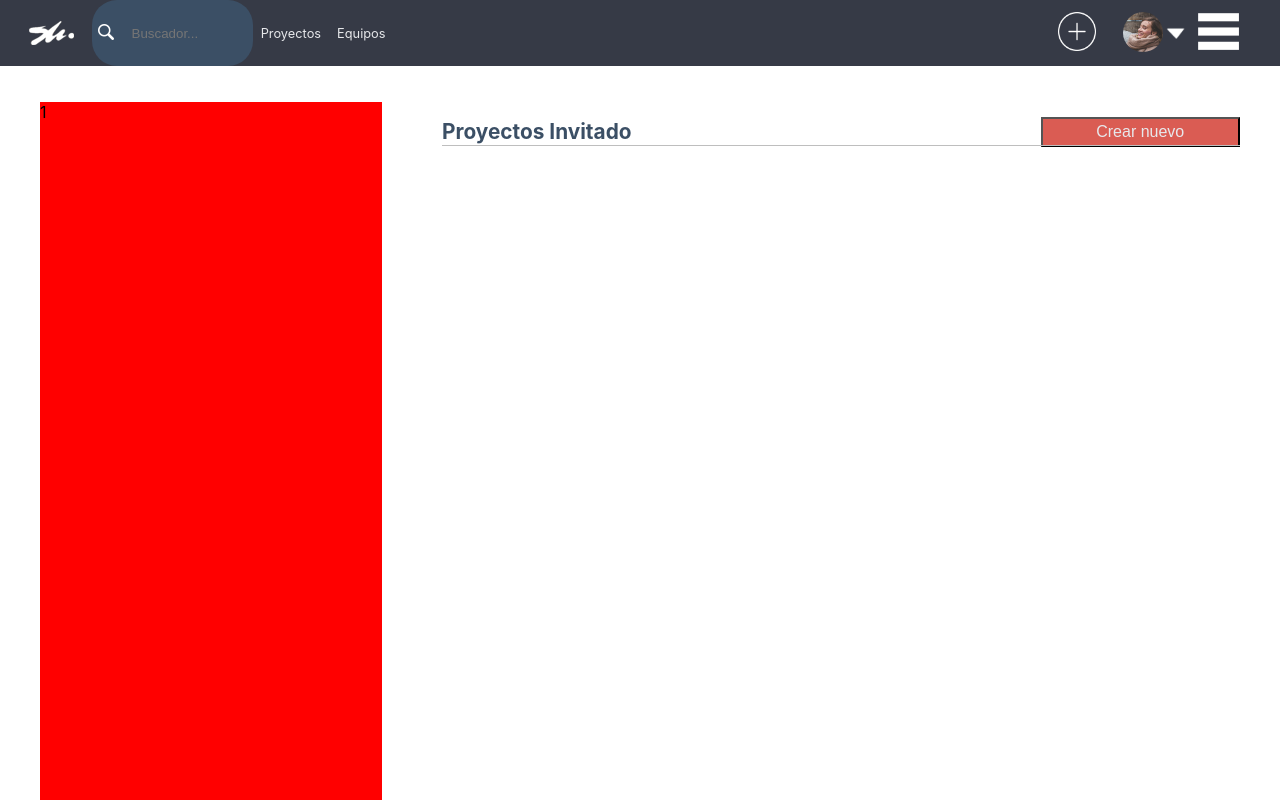
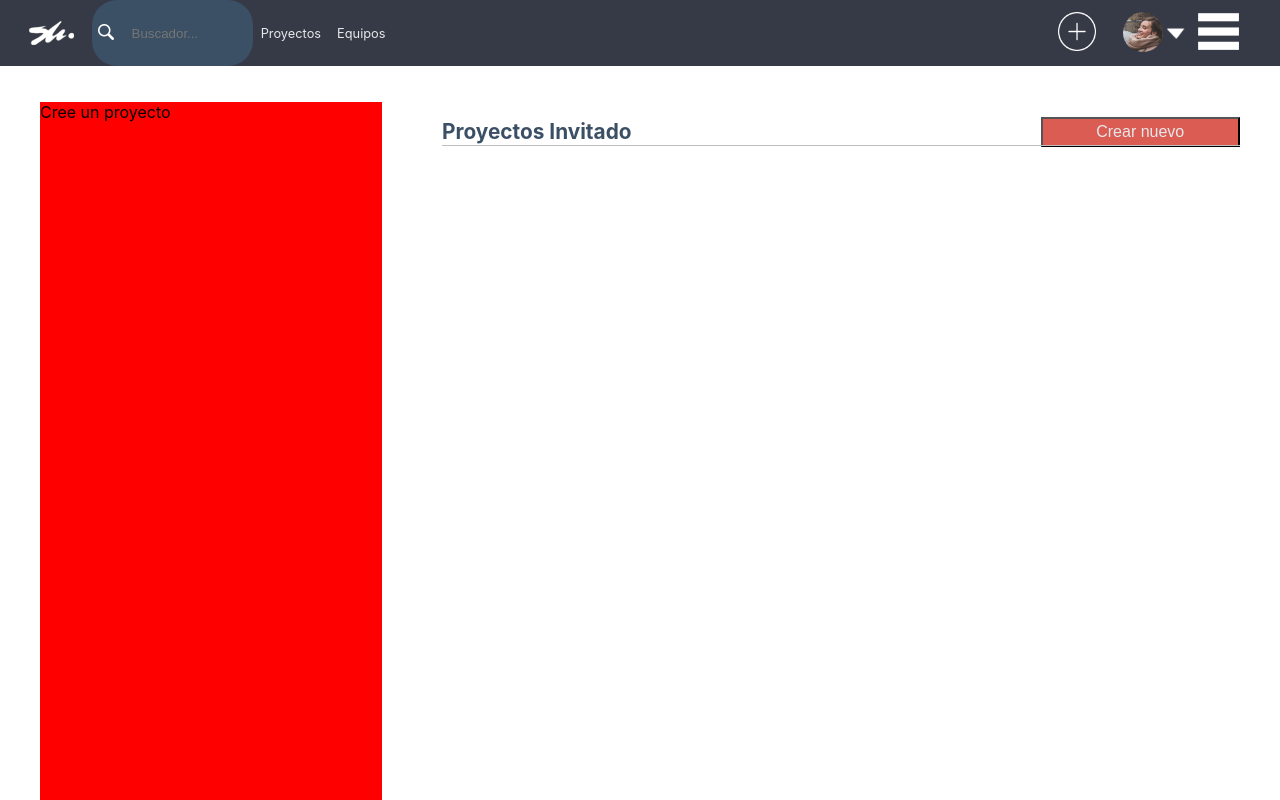
Before and after one commit to OscarEstudioSKR/projects_manager, a React (Create React App) app: page / in a window 1280 px wide. Shown: the top 800 px of the page. Built offline with nearby package versions, Linux system fonts and the light colour scheme.

Commit message:
Mostrar info de proyectos

```diff
--- a/src/App.js
+++ b/src/App.js
@@ -12,6 +12,7 @@ class App extends Component {
     super();
     this.state= {
       pagina: "Proyectos",
+      proyectoSeleccionado: -1,
       cliente: {
         nombre: "Invitado",
         imgUser: "Invitado",
@@ -21,16 +22,27 @@ class App extends Component {
     }
   }
 
-  cambiarPagina = (e) => this.setState({ pagina: e });
+  cambiarPagina = (index) => this.setState({ pagina: index });
+
+  cambiarInfoProyecto = (id) =>
+    {if(id<this.state.cliente.proyectos.length){
+      this.setState({ proyectoSeleccionado: id });}}
 
   nuevoProyecto = (e) => {
-    this.setState({ proyectos: this.state.cliente.proyectos.push(e) });}
+    this.setState({
+      proyectos: this.state.cliente.proyectos.push(e),
+      proyectoSeleccionado: e.id,
+     });
+  }
 
   eliminarProyecto = (indice) => {
     let arr = this.state.cliente.proyectos;
     arr.splice(indice,1);
     arr.map((obj)=>{ if(obj.id >= indice){ obj.id -= 1 } });
-    this.setState({ proyectos: arr })
+    this.setState({
+      proyectos: arr,
+      proyectoSeleccionado: -1,
+    });
   }
 
   cambiarDatosProyecto = (id, campo, valor) => {
@@ -38,6 +50,9 @@ class App extends Component {
     arr[id][campo] = valor;
     this.setState({ proyectos: arr });
   }
+
+
+
 
   render() {
     return (
@@ -49,6 +64,7 @@ class App extends Component {
           nuevoProyecto={this.nuevoProyecto}
           cambiarDatos = {this.cambiarDatosProyecto}
           eliminarProyecto = {this.eliminarProyecto}
+          cambiarInfoProyecto = {this.cambiarInfoProyecto}
           />
         <Footer user={this.state} cambiarPagina={this.cambiarPagina}/>
       </div>
--- a/src/Header.js
+++ b/src/Header.js
@@ -8,6 +8,7 @@ class Header extends Component {
   constructor(props){
     super(props);
   }
+
     render() {
       return (
         <div className="Cuerpo">
@@ -16,10 +17,12 @@ class Header extends Component {
             {this.props.user.pagina === "Proyectos" && <this.Proyectos
               user={this.props.user}
               nuevoProyecto={this.props.nuevoProyecto}
-              caja={(i)=> <this.CajaProject
+              menuInfo = {<this.MenuInfo user={this.props.user}/>}
+              caja={ (i)=> <this.CajaProject
                 id={i}
                 cambiarDatos = {this.props.cambiarDatos}
                 eliminarProyecto = {this.props.eliminarProyecto}
+                cambiarInfoProyecto ={this.props.cambiarInfoProyecto}
                 />}
                />}
 
@@ -47,17 +50,15 @@ class Header extends Component {
         'nombre': (e.user.cliente.proyectos.length+1)+'. Nuevo proyecto',
         'descripcion': "Descripción del proyecto",
       }
-
-
       return(
         <div className="ProyectosPage">
-
-          <div className="proyectosPage-div1">1</div>
-
+          <div className="proyectosPage-div1">
+            {e.menuInfo }
+          </div>
           <div className="proyectosPage-div2">
             <div className="proyectosPage-div2-cabecera">
               <h2>{"Proyectos "+e.user.cliente.nombre}</h2>
-              <button onClick={ ()=>(e.nuevoProyecto(objVacio)) } >Crear nuevo</button>
+              <button onClick={ ()=>e.nuevoProyecto(objVacio) } >Crear nuevo</button>
               <line></line>
             </div>
             <div className="proyectosPage-div2-contenido">
@@ -67,19 +68,36 @@ class Header extends Component {
         </div>);
     }
 
+    MenuInfo(e){
+      let id = e.user.proyectoSeleccionado;
+      let projects = e.user.cliente.proyectos;
+      let project = projects[id];
+      if(id != -1){
+        return(
+          <div>
+            {project.nombre}
+          </div>
+        );
+      }else{
+        return(
+          "Cree un proyecto")
+      }
+    }
+
 
     CajaProject(e){
       let obj = e.id;
       let cambiar=(event)=>{ e.cambiarDatos(obj.id, event.target.name, event.target.value)};
-      let eliminar=(event)=>{ e.eliminarProyecto(obj.id)};
+      let eliminar=()=>{ e.eliminarProyecto(obj.id)};
+      let infoProyecto =()=>{ e.cambiarInfoProyecto(obj.id);};
 
       return(
         <div className="CajaProject">
-          <button className="BotonCajaTodo">
+          <button className="BotonCajaTodo" onClick={infoProyecto.bind(this)}>
             <input onChange={cambiar.bind(this)} name="nombre" className="tituloCaja botonSinFondo" type="text" value={obj.nombre}/>
             <button className="EliminarCaja" onClick={eliminar.bind(this)}>X</button>
             <button className="botonCaja">Abrir</button>
-            <textarea onChange={cambiar.bind(this)} name="descripcion" className="textoCaja botonSinFondo" type="text" value={obj.id}/>
+            <textarea onChange={cambiar.bind(this)} name="descripcion" className="textoCaja botonSinFondo" type="text" value={obj.descripcion}/>
           </button>
         </div>);
     }
```
